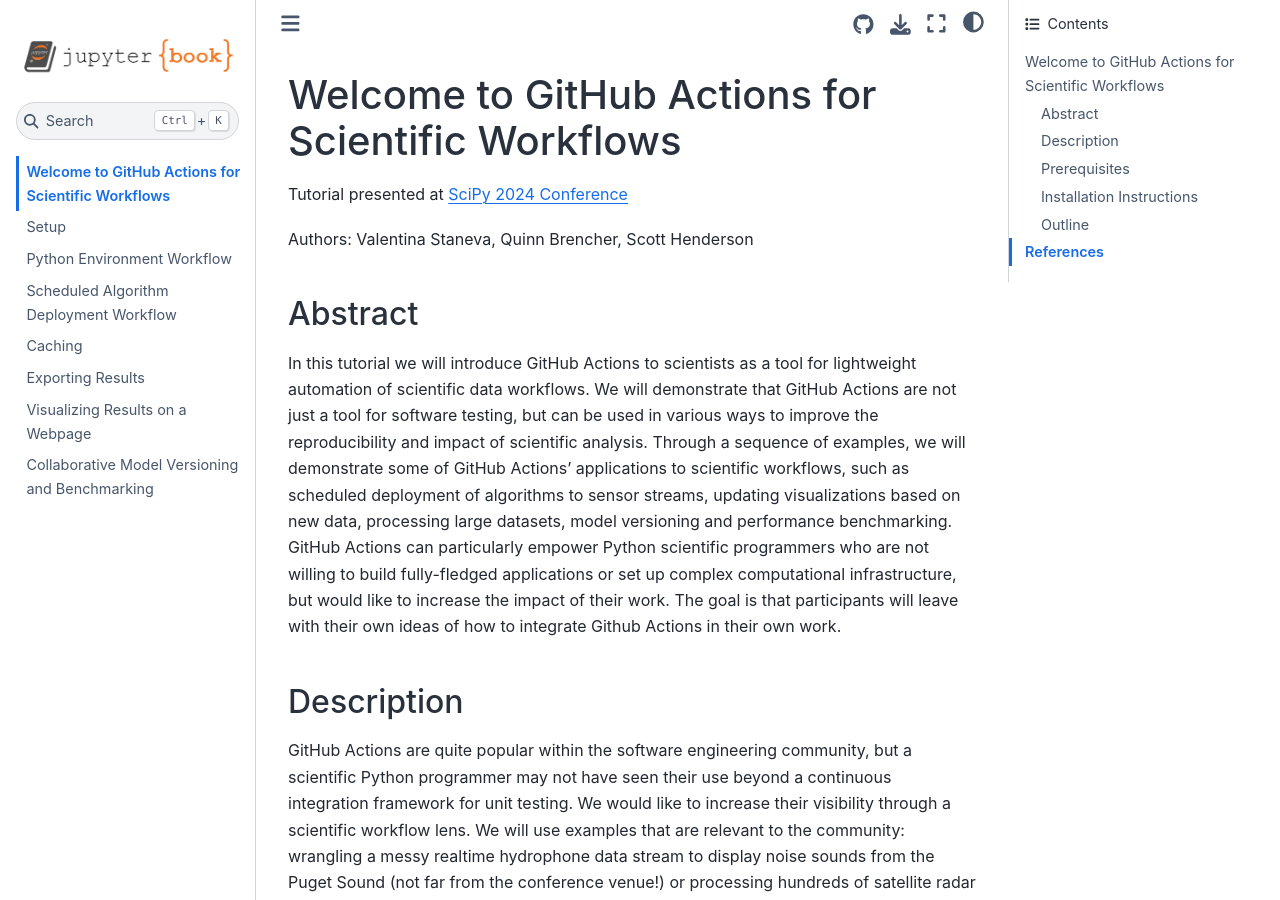
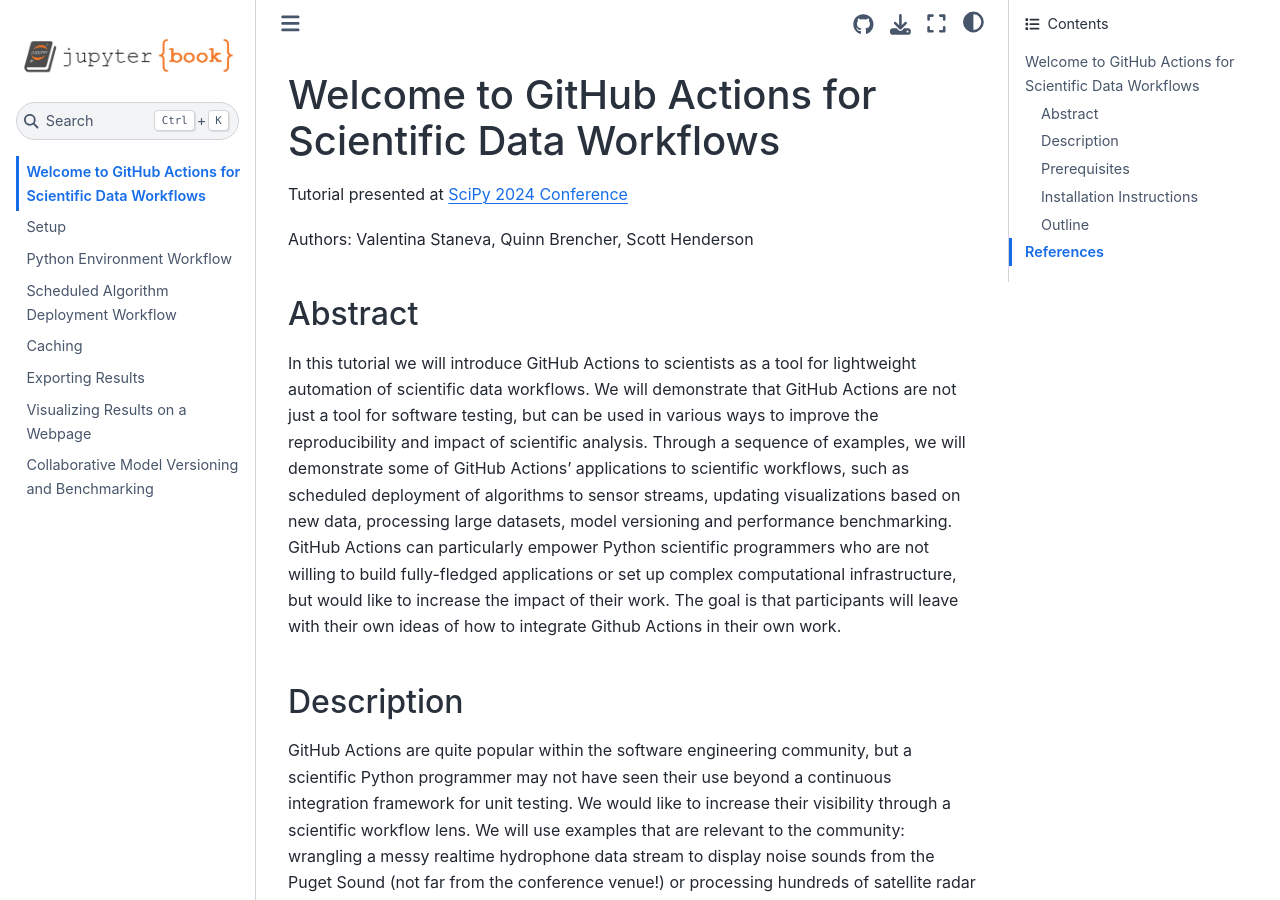
Before and after one commit to uwescience/SciPy2024-GitHubActionsTutorial, a Jupyter Book: the page built from docs/intro.md, in a window 1280 px wide and 900 px high. Built offline with Jupyter Book 1.0.4 settings and Sphinx 7.4.7 and the Sphinx Book theme 1.1.4, drawn with Linux system fonts in a browser that asks for light colours; pages that are not in the unit, such as notebooks, are missing from menus; some of the changed text lies outside the part shown.

```diff
--- a/docs/intro.md
+++ b/docs/intro.md
@@ -1,4 +1,4 @@
-# Welcome to GitHub Actions for Scientific Workflows
+# Welcome to GitHub Actions for Scientific Data Workflows
 
 
 Tutorial presented at [SciPy 2024 Conference](https://www.scipy2024.scipy.org/)
```
Also changed, not shown: other parts of docs/intro.md (+1 -0 lines).
